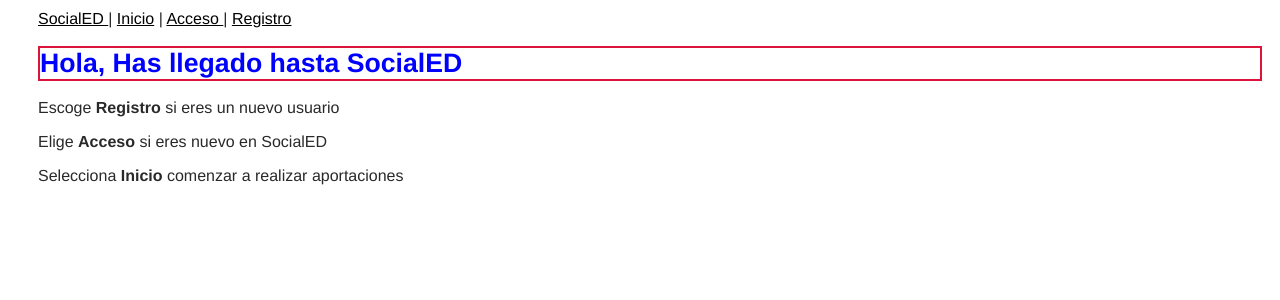
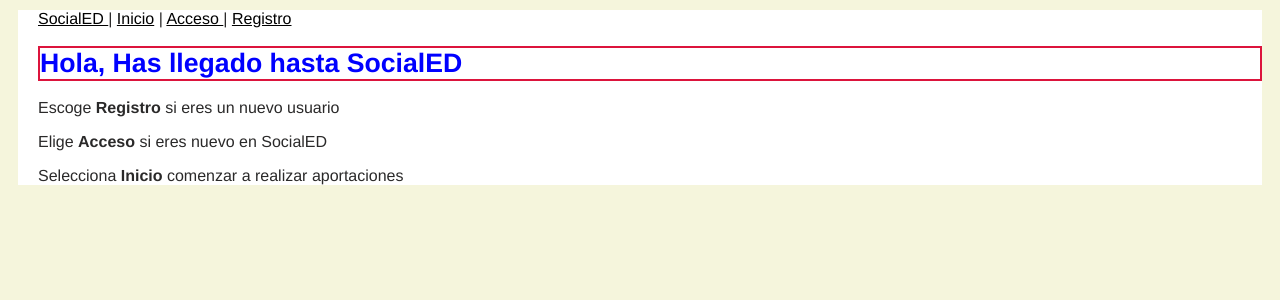
Before and after one commit to sergiovaquerogarcia/redSocial, a Flask app: page / in a window 1280 px wide. Shown: the top 300 px of the page. Run offline with Flask 2, Linux system fonts and the light colour scheme.

Commit message:
Añadido color de fondo al body

```diff
--- a/static/css/socialed-style.css
+++ b/static/css/socialed-style.css
@@ -39,3 +39,6 @@ label {
 	margin: 8px 0;
 	display: block;
 }
+body{
+  background-color: beige;
+}
```
